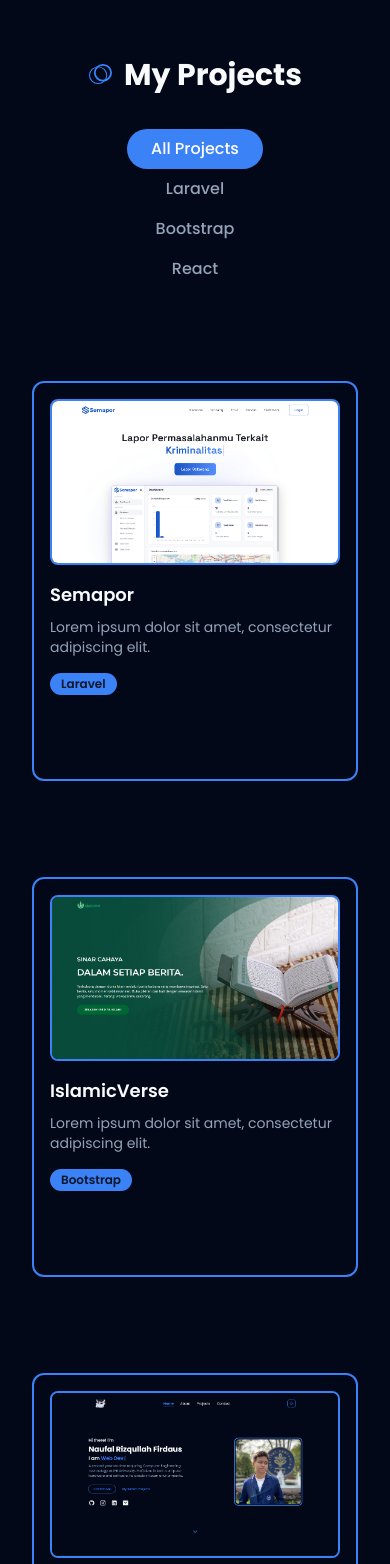
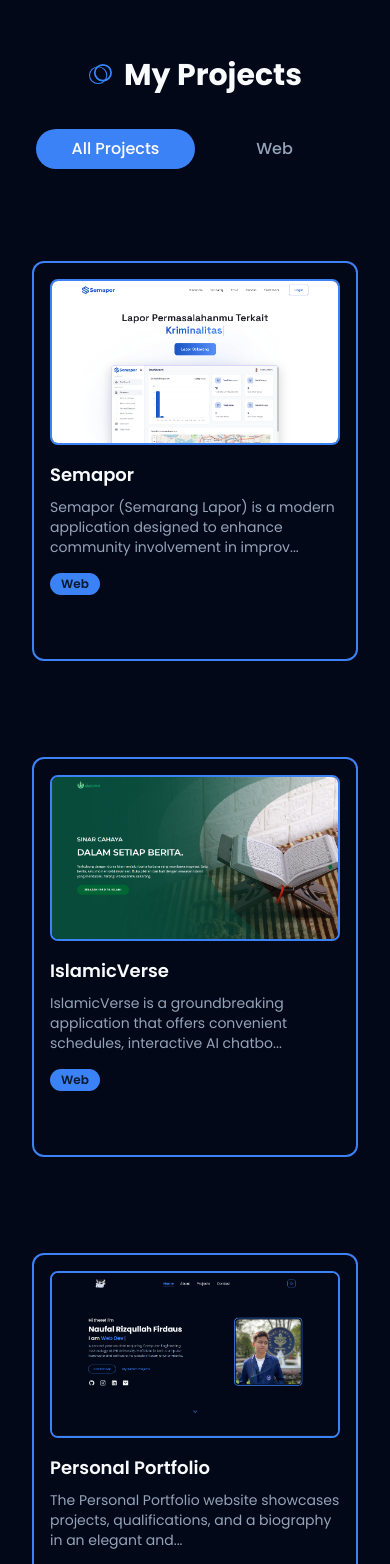
Before and after one commit to naufalrf4/personal-portfolio, a Next.js app: page /projects in a window 390 px wide. Shown: the part 80-1644 px from the top of the page. Built offline with nearby package versions, Linux system fonts and the light colour scheme.

Commit message:
fix responsive dialog

```diff
--- a/components/pages/ProjectSection.tsx
+++ b/components/pages/ProjectSection.tsx
@@ -24,7 +24,7 @@ const ProjectSection = () => {
           My Projects
         </h2>
         <Tabs defaultValue={category}>
-          <TabsList className="w-full grid h-full md:grid-cols-2 lg:grid-cols-4 lg:max-w-[640px] mb-12 mx-auto md:border">
+          <TabsList className="w-full grid h-full grid-cols-2 lg:max-w-[320px] mb-12 mx-auto md:border">
             {categories.map((category, index) => {
               return (
                 <TabsTrigger
--- a/components/partials/ProjectCard.tsx
+++ b/components/partials/ProjectCard.tsx
@@ -30,7 +30,9 @@ const ProjectCard = ({ project }: any) => {
             />
           </CardHeader>
           <div className="px-4 pb-6">
-            <h3 className="font-semibold text-lg mb-2">{project.title}</h3>
+            <h3 className="font-semibold text-lg lg:text-xl mb-2">
+              {project.title}
+            </h3>
             <p className="text-sm text-muted-foreground">
               {project.description.length > 100
                 ? project.description.substring(0, 100) + "..."
@@ -47,7 +49,6 @@ const ProjectCard = ({ project }: any) => {
         <DialogHeader>
           <DialogTitle className="mb-4">{project.title}</DialogTitle>
           <div className="flex items-center justify-center">
-
             <Image
               className="border-primary border-2"
               src={project.image1}
@@ -55,9 +56,6 @@ const ProjectCard = ({ project }: any) => {
               width={768}
               height={432}
             />
-
-
-
           </div>
         </DialogHeader>
 
--- a/components/ui/dialog.tsx
+++ b/components/ui/dialog.tsx
@@ -1,18 +1,18 @@
-"use client"
+"use client";
 
-import * as React from "react"
-import * as DialogPrimitive from "@radix-ui/react-dialog"
-import { X } from "lucide-react"
+import * as React from "react";
+import * as DialogPrimitive from "@radix-ui/react-dialog";
+import { X } from "lucide-react";
 
-import { cn } from "@/lib/utils"
+import { cn } from "@/lib/utils";
 
-const Dialog = DialogPrimitive.Root
+const Dialog = DialogPrimitive.Root;
 
-const DialogTrigger = DialogPrimitive.Trigger
+const DialogTrigger = DialogPrimitive.Trigger;
 
-const DialogPortal = DialogPrimitive.Portal
+const DialogPortal = DialogPrimitive.Portal;
 
-const DialogClose = DialogPrimitive.Close
+const DialogClose = DialogPrimitive.Close;
 
 const DialogOverlay = React.forwardRef<
   React.ElementRef<typeof DialogPrimitive.Overlay>,
@@ -21,13 +21,13 @@ const DialogOverlay = React.forwardRef<
   <DialogPrimitive.Overlay
     ref={ref}
     className={cn(
-      "fixed inset-0 z-50 min-w-screen bg-black/50 data-[state=open]:animate-in data-[state=closed]:animate-out data-[state=closed]:fade-out-0 data-[state=open]:fade-in-0",
+      "fixed inset-0 z-50 min-w-screen bg-black/50 dark:bg-white/20 data-[state=open]:animate-in data-[state=closed]:animate-out data-[state=closed]:fade-out-0 data-[state=open]:fade-in-0",
       className
     )}
     {...props}
   />
-))
-DialogOverlay.displayName = DialogPrimitive.Overlay.displayName
+));
+DialogOverlay.displayName = DialogPrimitive.Overlay.displayName;
 
 const DialogContent = React.forwardRef<
   React.ElementRef<typeof DialogPrimitive.Content>,
@@ -38,7 +38,7 @@ const DialogContent = React.forwardRef<
     <DialogPrimitive.Content
       ref={ref}
       className={cn(
-        "fixed left-[50%] top-[50%] z-50 grid w-[300vh] min-w-[100vh] max-h-[80vh] overflow-auto translate-x-[-50%] translate-y-[-50%] gap-4 border bg-background p-6 shadow-lg duration-200 data-[state=open]:animate-in data-[state=closed]:animate-out data-[state=closed]:fade-out-0 data-[state=open]:fade-in-0 data-[state=closed]:zoom-out-95 data-[state=open]:zoom-in-95 data-[state=closed]:slide-out-to-left-1/2 data-[state=closed]:slide-out-to-top-[48%] data-[state=open]:slide-in-from-left-1/2 data-[state=open]:slide-in-from-top-[48%] sm:rounded-lg",
+        "fixed scrollbar-thin scrollbar-thumb-primary scrollbar-track-background left-[50%] top-[50%] z-50 grid min-w-[60vh] md:min-w-[100vh] max-h-[75vh] overflow-auto translate-x-[-50%] translate-y-[-50%] gap-4 border bg-background p-6 shadow-lg duration-200 data-[state=open]:animate-in data-[state=closed]:animate-out data-[state=closed]:fade-out-0 data-[state=open]:fade-in-0 data-[state=closed]:zoom-out-95 data-[state=open]:zoom-in-95 data-[state=closed]:slide-out-to-left-1/2 data-[state=closed]:slide-out-to-top-[48%] data-[state=open]:slide-in-from-left-1/2 data-[state=open]:slide-in-from-top-[48%] rounded-lg",
         className
       )}
       {...props}
@@ -50,8 +50,8 @@ const DialogContent = React.forwardRef<
       </DialogPrimitive.Close>
     </DialogPrimitive.Content>
   </DialogPortal>
-))
-DialogContent.displayName = DialogPrimitive.Content.displayName
+));
+DialogContent.displayName = DialogPrimitive.Content.displayName;
 
 const DialogHeader = ({
   className,
@@ -64,8 +64,8 @@ const DialogHeader = ({
     )}
     {...props}
   />
-)
-DialogHeader.displayName = "DialogHeader"
+);
+DialogHeader.displayName = "DialogHeader";
 
 const DialogFooter = ({
   className,
@@ -78,8 +78,8 @@ const DialogFooter = ({
     )}
     {...props}
   />
-)
-DialogFooter.displayName = "DialogFooter"
+);
+DialogFooter.displayName = "DialogFooter";
 
 const DialogTitle = React.forwardRef<
   React.ElementRef<typeof DialogPrimitive.Title>,
@@ -88,13 +88,13 @@ const DialogTitle = React.forwardRef<
   <DialogPrimitive.Title
     ref={ref}
     className={cn(
-      "text-lg font-semibold leading-none tracking-tight",
+      "text-lg lg:text-2xl font-semibold leading-none tracking-tight",
       className
     )}
     {...props}
   />
-))
-DialogTitle.displayName = DialogPrimitive.Title.displayName
+));
+DialogTitle.displayName = DialogPrimitive.Title.displayName;
 
 const DialogDescription = React.forwardRef<
   React.ElementRef<typeof DialogPrimitive.Description>,
@@ -102,11 +102,11 @@ const DialogDescription = React.forwardRef<
 >(({ className, ...props }, ref) => (
   <DialogPrimitive.Description
     ref={ref}
-    className={cn("text-sm text-muted-foreground mb-4", className)}
+    className={cn("text-sm text-justify text-muted-foreground mb-4", className)}
     {...props}
   />
-))
-DialogDescription.displayName = DialogPrimitive.Description.displayName
+));
+DialogDescription.displayName = DialogPrimitive.Description.displayName;
 
 export {
   Dialog,
@@ -119,4 +119,4 @@ export {
   DialogFooter,
   DialogTitle,
   DialogDescription,
-}
+};
--- a/constants/index.ts
+++ b/constants/index.ts
@@ -204,46 +204,46 @@ export const projectData = [
   {
     image: "/images/projects/semapor-1.png",
     image1: "/images/projects/semapor-2.png",
-    category: "Laravel",
+    category: "Web",
     title: "Semapor",
-    description: "Lorem ipsum dolor sit amet, consectetur adipiscing elit.",
+    description: "Semapor (Semarang Lapor) is a modern application designed to enhance community involvement in improving Semarang City. Focused on reporting and monitoring issues within the city, Semapor offers convenient access through its website-based platform. The goal is to streamline the urban problem reporting process and ensure efficient follow-up actions. By utilizing Laravel and MySQL for web development, along with Express.js for WhatsApp notification services and Bootstrap for styling, Semapor aims to increase community participation by addressing reporting and monitoring obstacles while enhancing transparency and accountability in addressing city issues.",
     link: "https://semapor.thena.my.id/",
     github: "/",
   },
   {
     image: "/images/projects/festida-1.png",
     image1: "/images/projects/festida-2.png",
-    category: "Bootstrap",
+    category: "Web",
     title: "IslamicVerse",
-    description: "Lorem ipsum dolor sit amet, consectetur adipiscing elit.",
+    description: "IslamicVerse is a groundbreaking application that offers convenient schedules, interactive AI chatbots, and up-to-date Islamic news. It not only guides users in daily worship but also integrates religious values with scientific elements. Developed with HTML and Bootstrap, with Express.js powering the AI chatbot server, IslamicVerse provides immersive experiences, fostering a thoughtful approach to living an Islamic life infused with scientific understanding.",
     link: "https://islamicverse.thena.my.id/",
-    github: "/",
+    github: "https://github.com/naufalrf4/islamicverse",
   },
   {
     image: "/images/projects/personal-1.png",
     image1: "/images/projects/personal-2.png",
-    category: "React",
+    category: "Web",
     title: "Personal Portfolio",
-    description: "Personal Portfolio website serves as a comprehensive showcase of projects, qualifications, and a biography, all elegantly presented and easily accessible. Leveraging the power of arrays for streamlined data management and featuring the sleek styling of Tailwind CSS, this website offers a seamless and visually appealing experience. Developed with Next.js, it not only highlights the creator's skills and achievements but also demonstrates proficiency in cutting-edge web development technologies. Whether for potential clients, employers, or personal networking, this portfolio is designed to leave a lasting impression and effectively communicate the creator's unique talents and expertise.",
-    link: "/",
-    github: "/",
+    description: "The Personal Portfolio website showcases projects, qualifications, and a biography in an elegant and accessible way. It uses arrays for organized data management and sleek Tailwind CSS styling, providing a smooth and visually appealing experience. Developed with Next.js, it highlights the creator's skills and achievements while showcasing proficiency in modern web development technologies. Whether for clients, employers, or networking, this portfolio aims to make a lasting impression and effectively communicate the creator's talents and expertise.",
+    link: "https://naufalrf.tech",
+    github: "https://github.com/naufalrf4/personal-portfolio",
   },
   {
     image: "/images/projects/winscraft-1.png",
     image1: "/images/projects/winscraft-2.png",
-    category: "React",
+    category: "Web",
     title: "Winscraft",
     description: "Winscraft is a captivating Catalog Product Website specializing in knitted dolls. The purpose of this website creation was fourfold: To provide an attractive, user-friendly, and secure online store for Winscraft. To enhance the visibility and traffic of Winscraft's online store on search engines. To measure customer satisfaction and loyalty through the online store website. To boost conversion rates and sales of Winscraft's knitted doll products through the online store. Developed using Next.js and Sanity for CMS, Winscraft offers a seamless browsing and shopping experience for customers while effectively meeting the objectives outlined for its creation.",
     link: "https://winscraft.naufalrf.tech/",
-    github: "/",
+    github: "https://github.com/naufalrf4/winscraft",
   },
   {
     image: "/images/projects/dokaw-1.png",
     image1: "/images/projects/dokaw-2.png",
-    category: "React",
+    category: "Web",
     title: "Dokaw",
     description: "Dokaw (Unfinished, Discontinued) was an AI-powered web application aimed at providing cocoa farmers with solutions for detecting and classifying diseases in their cocoa plants. Utilizing Computer Vision technology for image classification, the application allowed farmers to quickly upload images of cocoa plants suspected of disease and receive accurate disease classification results. Through the utilization of AI, the application could precisely identify the type of disease affecting cocoa plants based on uploaded images. Additionally, it provided clear and easily understandable information on the steps to manage the identified diseases, thereby assisting farmers in taking prompt and appropriate actions to prevent disease spread to other plants and minimize resulting losses. With this application, the goal was to enhance cocoa harvest productivity and quality by empowering farmers to take effective disease management measures, ultimately reducing losses caused by undetected disease outbreaks. Dokaw was developed using Next.js.",
     link: "https://dokaw.naufalrf.tech/",
-    github: "/",
+    github: "https://github.com/naufalrf4/dokterkakao",
   },
 ];
--- a/package.json
+++ b/package.json
@@ -32,6 +32,7 @@
     "sonner": "^1.4.0",
     "swiper": "^11.0.6",
     "tailwind-merge": "^2.2.0",
+    "tailwind-scrollbar": "^3.1.0",
     "tailwindcss-animate": "^1.0.7",
     "zod": "^3.22.4"
   },
--- a/tailwind.config.ts
+++ b/tailwind.config.ts
@@ -84,7 +84,7 @@ const config = {
       },
     },
   },
-  plugins: [require("tailwindcss-animate")],
+  plugins: [require("tailwindcss-animate"),require("tailwind-scrollbar")],
 } satisfies Config;
 
 export default config;
```
Also changed, not shown: 1 other file (tests, documents, lock files or other folders).
